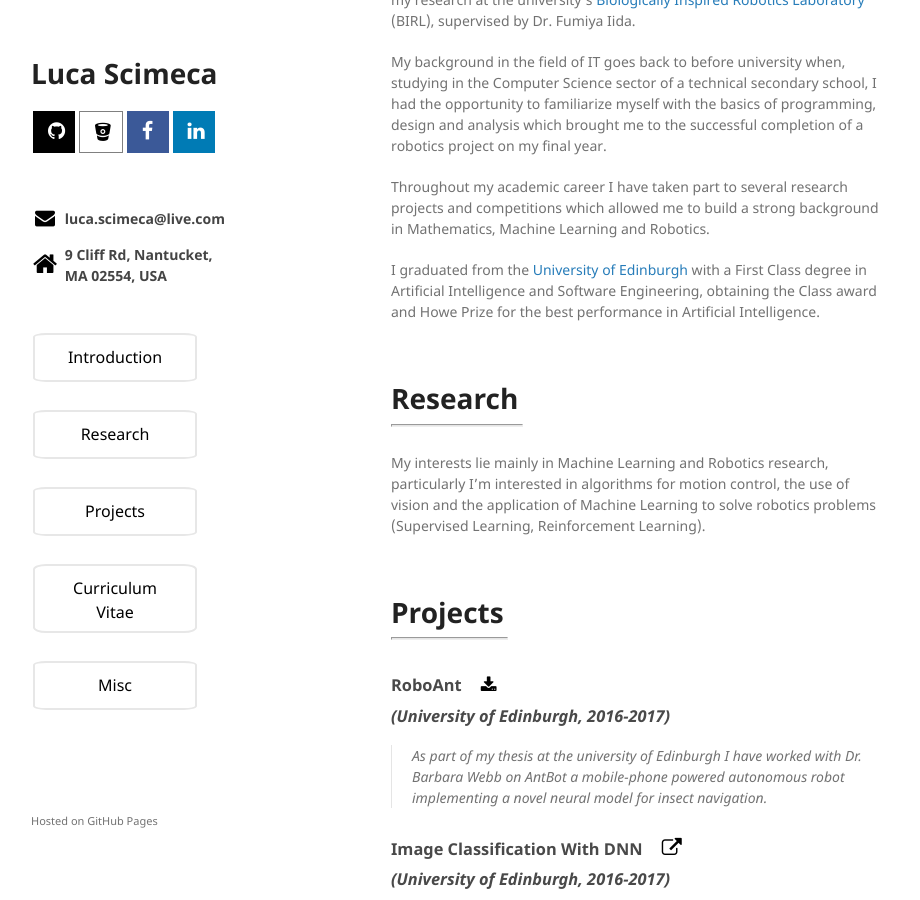
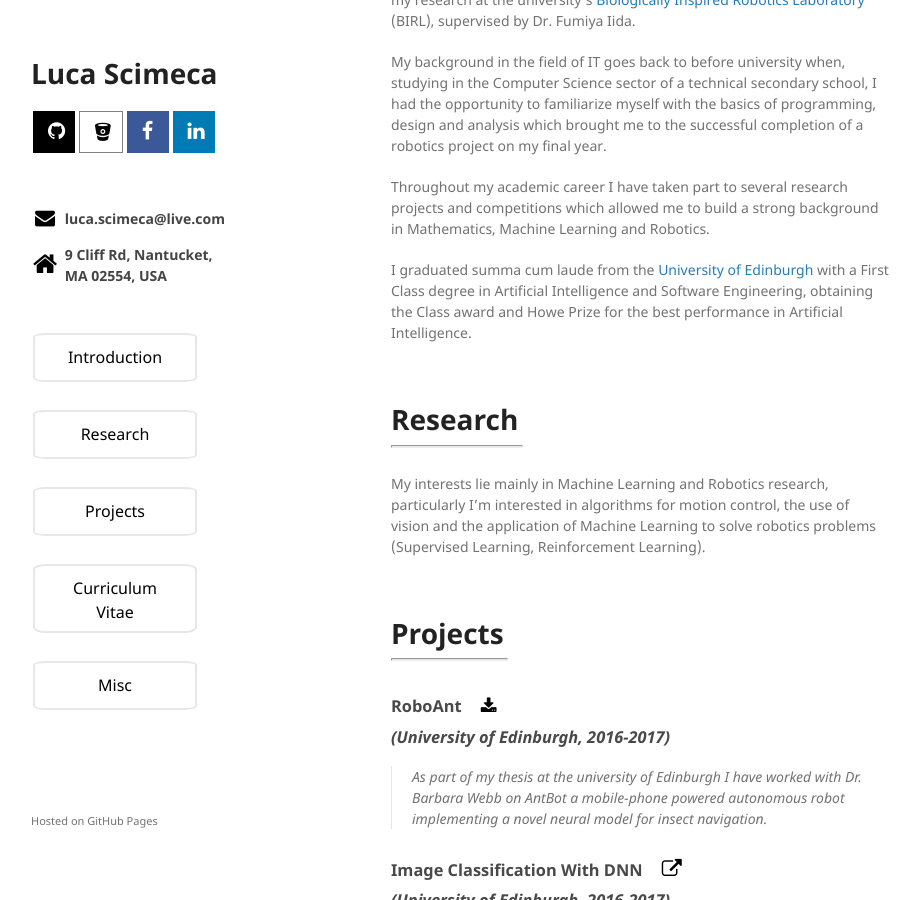
Before and after one commit to lucascimeca/lucascimeca.github.io, a Jekyll site: the page built from index.md, in a window 1280 px wide and 900 px high, scrolled down 499 px. Shown: the whole window, without its empty margins (179-1099 px from the left). Built offline with Jekyll 4.4.1, drawn with Linux system fonts in a browser that asks for light colours; nearby versions of some CDN libraries; the repository's description, which GitHub fills in, is left out.

Commit message:
Update index.md

```diff
--- a/index.md
+++ b/index.md
@@ -17,7 +17,7 @@ My background in the field of IT goes back to before university when, studying i
 
 Throughout my academic career I have taken part to several research projects and competitions which allowed me to build a strong background in Mathematics, Machine Learning and Robotics.
 
-I graduated from the <a href="http://www.ed.ac.uk/" target="_blank">University of Edinburgh</a> with a First Class degree in Artificial Intelligence and Software Engineering, obtaining the Class award and Howe Prize for the best performance in Artificial Intelligence.
+I graduated summa cum laude from the <a href="http://www.ed.ac.uk/" target="_blank">University of Edinburgh</a> with a First Class degree in Artificial Intelligence and Software Engineering, obtaining the Class award and Howe Prize for the best performance in Artificial Intelligence.
 
 <br/>
 
```
